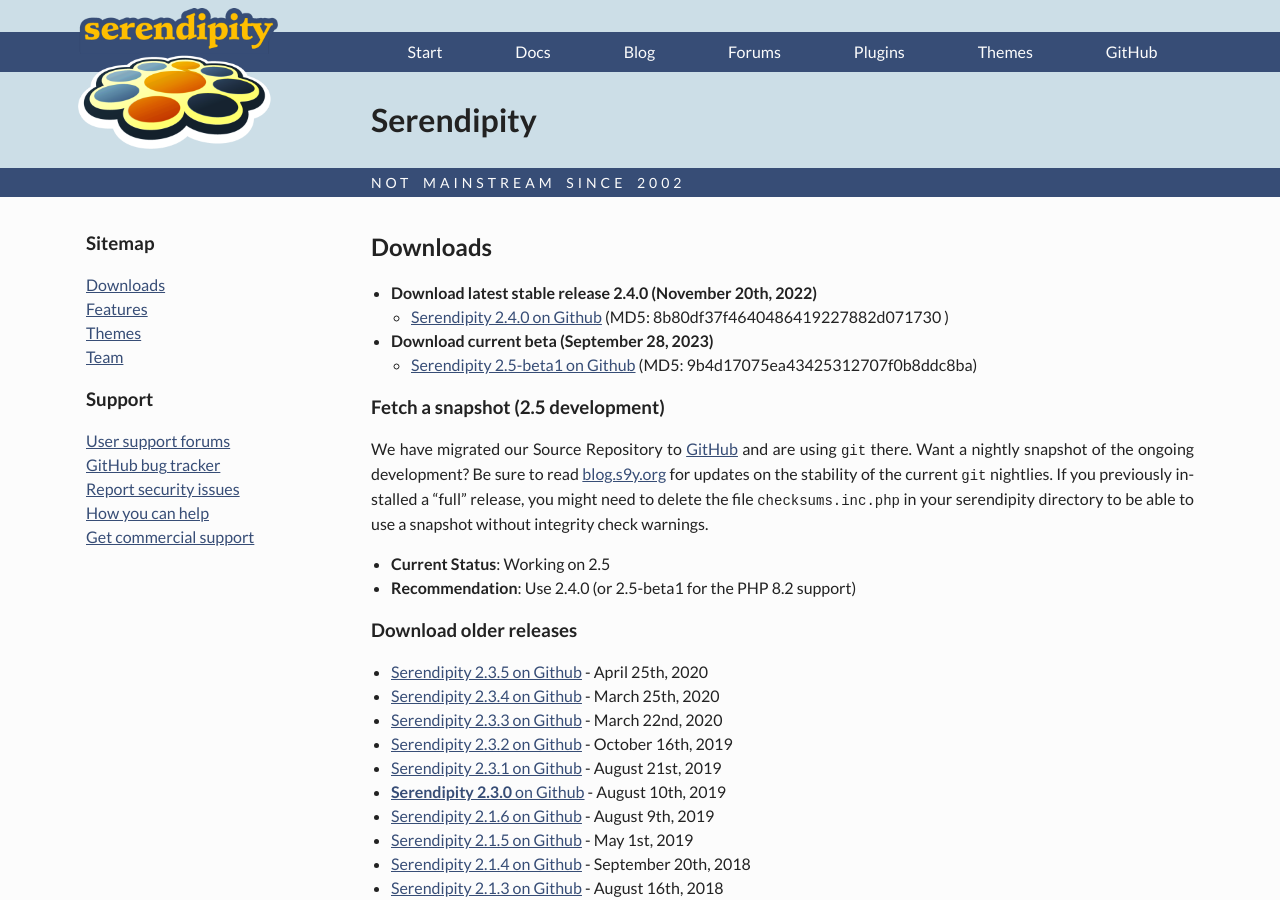
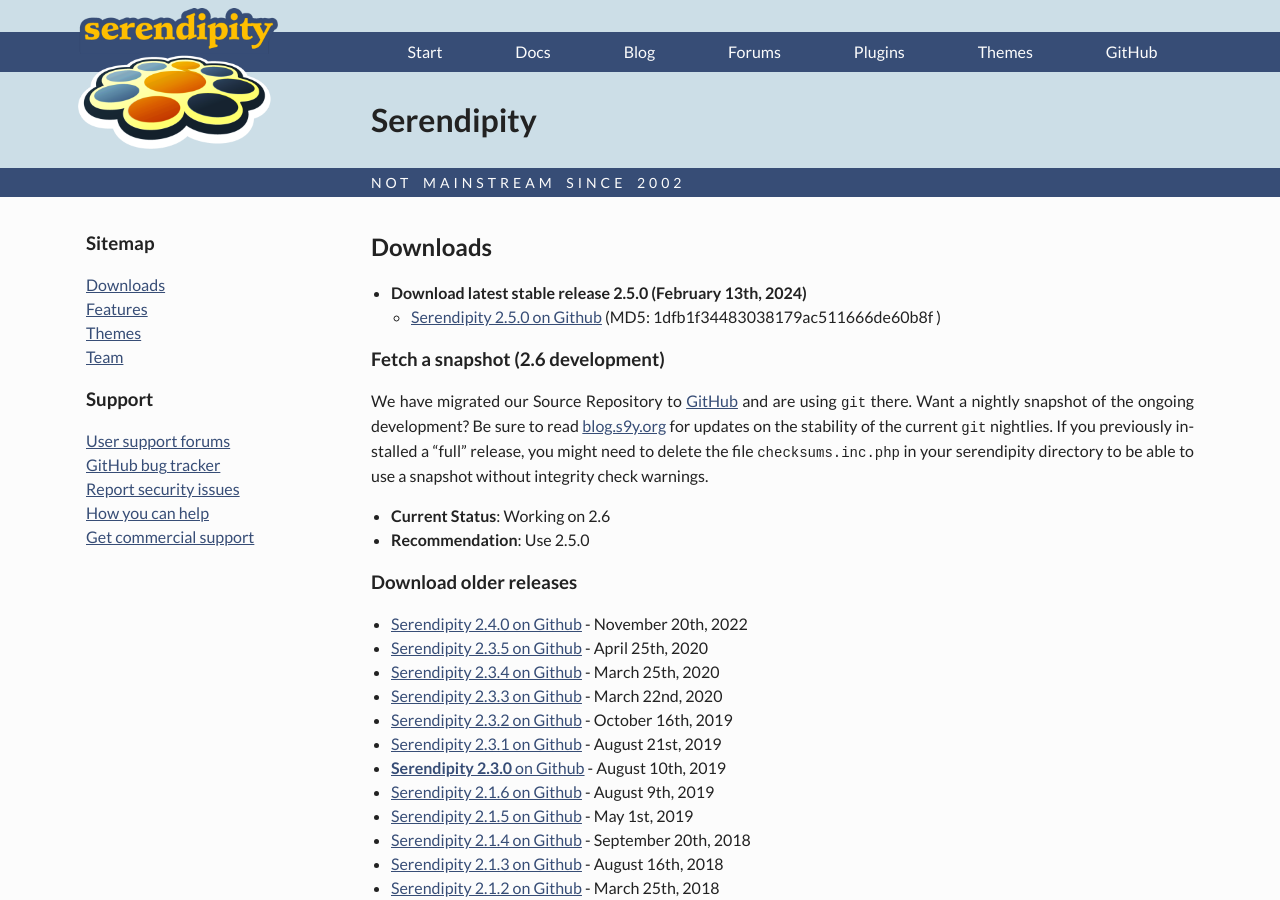
Before and after one commit to s9y/s9y.github.io, a Jekyll site: the page built from downloads.md, in a window 1280 px wide and 900 px high. Built offline with Jekyll 4.4.1, drawn with Linux system fonts in a browser that asks for light colours.

Commit message:
Update downloads.md

```diff
--- a/downloads.md
+++ b/downloads.md
@@ -4,23 +4,20 @@ title: Downloads
 
 ## Downloads
 
-* **Download latest stable release 2.4.0 (November 20th, 2022)**
-  * [Serendipity 2.4.0 on Github](https://github.com/s9y/Serendipity/releases/tag/2.4.0)
-   (MD5: 8b80df37f4640486419227882d071730 )
-* **Download current beta (September 28, 2023)**
-  * [Serendipity 2.5-beta1 on
-    Github](https://github.com/s9y/Serendipity/releases/tag/2.5-beta1)
-   (MD5: 9b4d17075ea43425312707f0b8ddc8ba)
+* **Download latest stable release 2.5.0 (February 13th, 2024)**
+  * [Serendipity 2.5.0 on Github](https://github.com/s9y/Serendipity/releases/tag/2.5.0)
+   (MD5: 1dfb1f34483038179ac511666de60b8f )
 
-### **Fetch a snapshot (2.5 development)**
+### **Fetch a snapshot (2.6 development)**
 
 We have migrated our Source Repository to [GitHub](https://github.com/s9y/Serendipity/) and are using `git` there. Want a nightly snapshot of the ongoing development? Be sure to read [blog.s9y.org](https://blog.s9y.org) for updates on the stability of the current `git` nightlies. If you previously installed a "full" release, you might need to delete the file `checksums.inc.php` in your serendipity directory to be able to use a snapshot without integrity check warnings.
 
-* **Current Status**: Working on 2.5
-* **Recommendation**: Use 2.4.0 (or 2.5-beta1 for the PHP 8.2 support)
+* **Current Status**: Working on 2.6
+* **Recommendation**: Use 2.5.0
 
 ### **Download older releases**
 
+* [Serendipity 2.4.0 on Github](https://github.com/s9y/Serendipity/releases/tag/2.4.0) - November 20th, 2022
 * [Serendipity 2.3.5 on Github](https://github.com/s9y/Serendipity/releases/tag/2.3.5) - April 25th, 2020
 * [Serendipity 2.3.4 on Github](https://github.com/s9y/Serendipity/releases/tag/2.3.4) - March 25th, 2020
 * [Serendipity 2.3.3 on Github](https://github.com/s9y/Serendipity/releases/tag/2.3.3) - March 22nd, 2020
```
